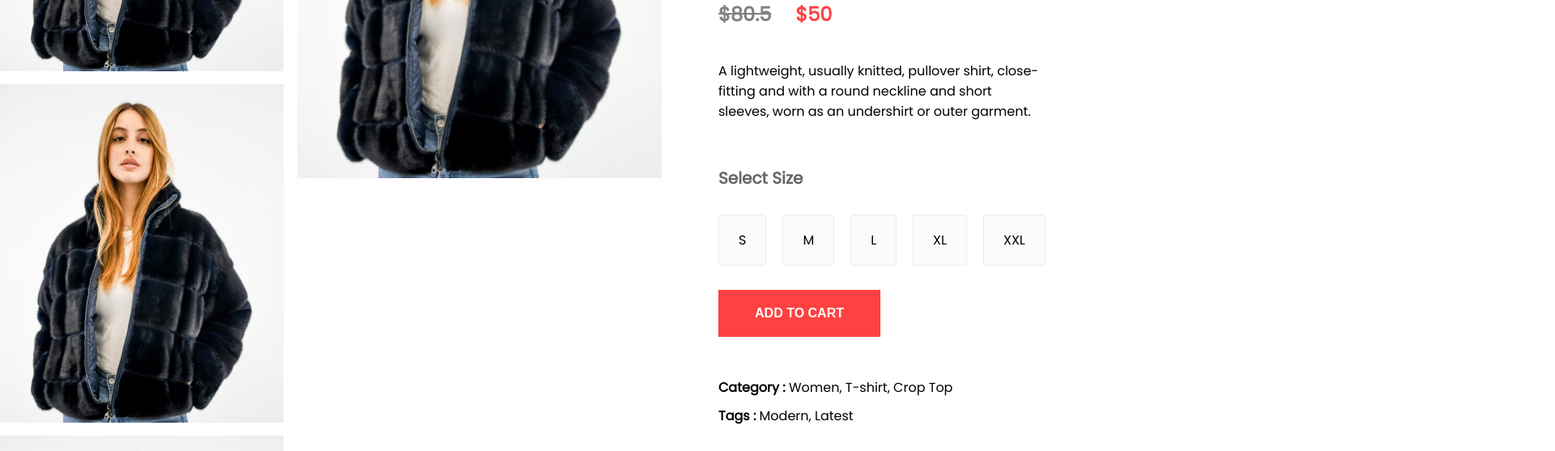
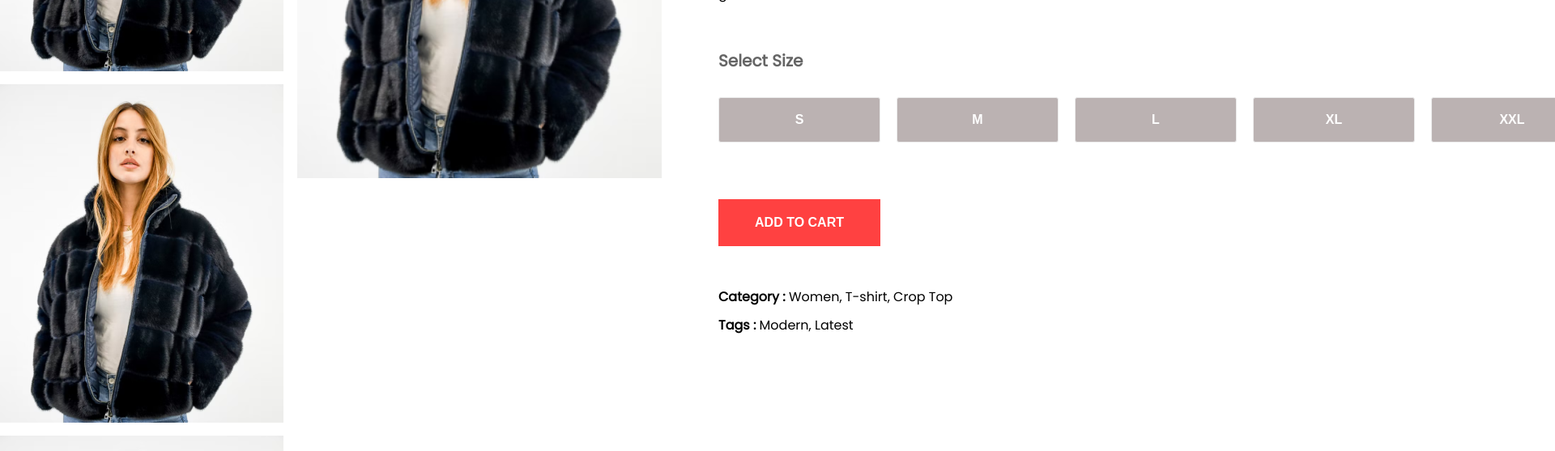
Before and after one commit to MistyGrover03/ShopNowApp, a React (Create React App) app: page /product/1 in a window 1280 px wide. Shown: the part 480-1037 px from the top of the page at 81% size, 1920 px wide, since content can reach past the window. Built offline with nearby package versions, Linux system fonts and the light colour scheme.

Commit message:
adding size button clicks

```diff
--- a/src/Components/ProductDisplay/ProductDisplay.css
+++ b/src/Components/ProductDisplay/ProductDisplay.css
@@ -63,13 +63,24 @@
     margin: 30px 0px;
     gap: 20px;
 }
-.productdisplay-right-sizes div{
+.productdisplay-right-sizes .size-button{
     padding: 18px 24px;
-    background: #fbfbfb;
+    background: #bbb2b2;
     border: 1px solid #ebebeb;
     border-radius: 3px;
     cursor: pointer;
 }
+.productdisplay-right-sizes .size-button:hover{
+    transform: scale(1.1);
+}
+
+  .selected {
+    /* Add your selected button styles here */
+    background-color: #45a049;
+  }
+
+
+
 .productdisplay-right button{
     padding: 20px 40px;
     width: 200px;
--- a/src/Components/ProductDisplay/ProductDisplay.jsx
+++ b/src/Components/ProductDisplay/ProductDisplay.jsx
@@ -1,18 +1,33 @@
-import React, { useContext } from 'react'
-import './ProductDisplay.css'
-import star_icon from '../Assests/star_icon.png';
-import star_dull_icon from '../Assests/star_dull_icon.png';
-import { ShopContext } from '../../Context/ShopContext';
+import React, { useState, useContext } from "react";
+import "./ProductDisplay.css";
+import star_icon from "../Assests/star_icon.png";
+import star_dull_icon from "../Assests/star_dull_icon.png";
+import { ShopContext } from "../../Context/ShopContext";
 
 const ProductDisplay = (props) => {
-    const {product}=props;
-    const {addToCart} = useContext(ShopContext);
+  const { product } = props;
+  const { addToCart } = useContext(ShopContext);
+
+  const [selectedSize, setSelectedSize] = useState(null);
+
+  const handleSizeClick = (size) => {
+    // Handle the click for the selected size
+    console.log(`Selected size: ${size}`);
+
+    // Update the state to track the selected size
+    setSelectedSize(size);
+  };
+
   //console.log('Product:', product);
   if (!product || !product.image) {
     return <div>Loading...</div>; // or some default behavior
   }
+//   const handleSizeClick = (size) => {
+//     // Handle the click for the selected size
+//     console.log(`Selected size: ${size}`);
+//   };
 return (
-    <div className='productdisplay'>
+    <div className="productdisplay">
       <div className="productdisplay-left">
         <div className="productdisplay-img-list">
             <img src={product.image} alt="" />
@@ -21,7 +36,7 @@ const ProductDisplay = (props) => {
             <img src={product.image} alt="" />
         </div>
         <div className="productdisplay-img">
-            <img className='productdisplay-main-img' src={product.image} alt="" />
+          <img className="productdisplay-main-img" src={product.image} alt="" />
         </div>
       </div>
       <div className="productdisplay-right">
@@ -35,27 +50,59 @@ const ProductDisplay = (props) => {
             <p>(122)</p>
         </div>
         <div className="productdisplay-right-prices">
-            <div className="productdisplay-right-price-old">${product.old_price}</div>
-            <div className="productdisplay-right-price-new">${product.new_price}</div>
+            <div className="productdisplay-right-price-old">
+                ${product.old_price}
+            </div>
+            <div className="productdisplay-right-price-new">
+                ${product.new_price}
+            </div>
         </div>
         <div className="productdisplay-right-description">
-            A lightweight, usually knitted, pullover shirt, close-fitting and with a round neckline and short sleeves, worn as an undershirt or outer garment.
+            A lightweight, usually knitted, pullover shirt, close-fitting and with
+            a round neckline and short sleeves, worn as an undershirt or outer
+            garment.
         </div>
         <div className="productdisplay-right-size">
             <h1>Select Size</h1>
             <div className="productdisplay-right-sizes">
-                <div>S</div>
-                <div>M</div>
-                <div>L</div>
-                <div>XL</div>
-                <div>XXL</div>
+                <button className={`size-button ${selectedSize === "S" ? "selected" : ""}`} onClick={() => handleSizeClick("S")}>
+                S
+                </button>
+                <button className={`size-button ${selectedSize === "M" ? "selected" : ""}`} onClick={() => handleSizeClick("M")}>
+                M
+                </button>
+                <button className={`size-button ${selectedSize === "L" ? "selected" : ""}`} onClick={() => handleSizeClick("L")}>
+                L
+                </button>
+                <button className={`size-button ${selectedSize === "XL" ? "selected" : ""}`} onClick={() => handleSizeClick("XL")}>
+                XL
+                </button>
+                <button className={`size-button ${ selectedSize === "XXL" ? "selected" : "" }`} onClick={() => handleSizeClick("XXL")}
+                >
+                XXL
+                </button>
+            {/* <button className="size-button" onClick={() => handleSizeClick('S')}>S</button>
+            <button className="size-button" onClick={() => handleSizeClick('M')}>M</button>
+            <button className="size-button" onClick={() => handleSizeClick('L')}>L</button>
+            <button className="size-button" onClick={() => handleSizeClick('XL')}>XL</button>
+            <button className="size-button" onClick={() => handleSizeClick('XXL')}>XXL</button> */}
             </div>
         </div>
-        <button onClick={()=>{addToCart(product.id)}}>ADD TO CART</button>
-        <p className='productdisplay-right-category'><span>Category : </span>Women, T-shirt, Crop Top</p>
-        <p className='productdisplay-right-category'><span>Tags : </span>Modern, Latest</p>
+        <button
+          onClick={() => {
+            addToCart(product.id);
+          }}
+        >
+          ADD TO CART
+        </button>
+        <p className="productdisplay-right-category">
+          <span>Category : </span>Women, T-shirt, Crop Top
+        </p>
+        <p className="productdisplay-right-category">
+          <span>Tags : </span>Modern, Latest
+        </p>
       </div>
     </div>
   );
 };
-export default ProductDisplay
+export default ProductDisplay;
```
Lines whose indentation alone changed are shown as unchanged.
